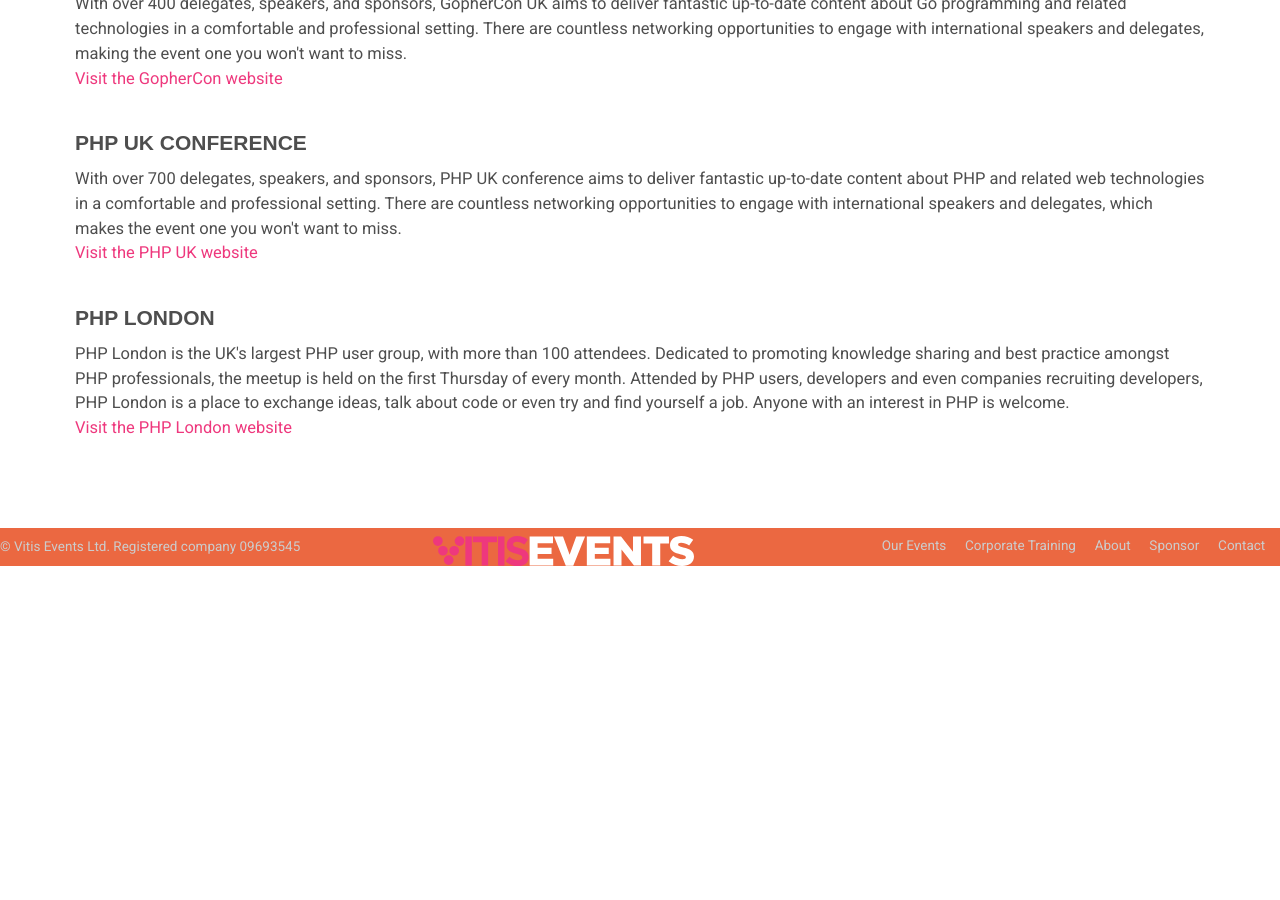
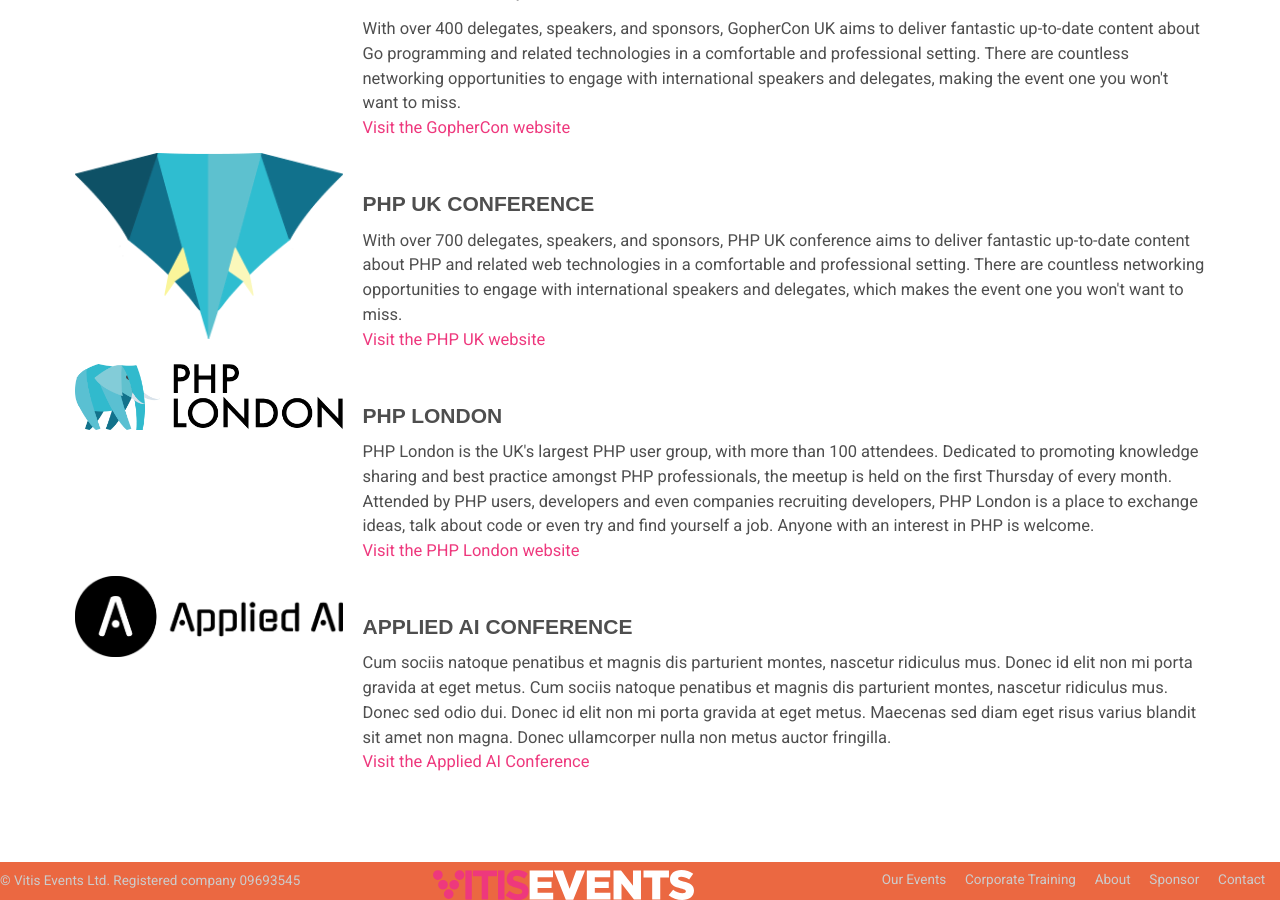
Before and after one commit to vitisevents/vitis-website, a Jekyll site: the page built from events/index.html, in a window 1280 px wide and 900 px high, scrolled down 745 px. Built offline with Jekyll 4.4.1, drawn with Linux system fonts in a browser that asks for light colours; some web fonts are replaced; comment, search, counter and statistics services are not loaded; before the commit the page ends 1311 px from its top, so only the background shows below that.

Commit message:
Style events

```diff
--- a/events/index.html
+++ b/events/index.html
@@ -13,20 +13,53 @@
 
 <div class="row">
 	<div class="wrapper">
+		<div class="grid events">
+			<div class="grid__item u-1/4">
+				<img src="/assets/images/events/gophercon.png" alt="GopherCon UK">
+			</div>
+			<div class="grid__item u-3/4">
 				<h3>GopherCon UK</h3>
 				<p>GopherCon UK is a three day event, one workshop day and two conference days with 2 tracks, held at The Brewery, in the heart of the City of London.</p>
 				<p>With over 400 delegates, speakers, and sponsors, GopherCon UK aims to deliver fantastic up-to-date content about Go programming and related technologies in a comfortable and professional setting. There are countless networking opportunities to engage with international speakers and delegates, making the event one you won't want to miss.<br>
 					<a href="https://www.gophercon.co.uk">Visit the GopherCon website</a>
 				</p>
+			</div>
+		</div>
 
+		<div class="grid events">
+			<div class="grid__item u-1/4">
+				<img src="/assets/images/events/php_confrence.png" alt="PHP UK Conference">
+			</div>
+			<div class="grid__item u-3/4">
 				<h3>PHP UK Conference</h3>
 				<p>With over 700 delegates, speakers, and sponsors, PHP UK conference aims to deliver fantastic up-to-date content about PHP and related web technologies in a comfortable and professional setting. There are countless networking opportunities to engage with international speakers and delegates, which makes the event one you won't want to miss.<br>
 					<a href="https://www.phpconference.co.uk">Visit the PHP UK website</a>
 				</p>
+			</div>
+		</div>
 
+		<div class="grid events">
+			<div class="grid__item u-1/4">
+				<img src="/assets/images/events/php_london_black.png" alt="PHP London User Group">
+			</div>
+			<div class="grid__item u-3/4">
 				<h3>PHP London</h3>
 				<p>PHP London is the UK's largest PHP user group, with more than 100 attendees. Dedicated to promoting knowledge sharing and best practice amongst PHP professionals, the meetup is held on the first Thursday of every month. Attended by PHP users, developers and even companies recruiting developers, PHP London is a place to exchange ideas, talk about code or even try and find yourself a job. Anyone with an interest in PHP is welcome.<br>
 					<a href="https://www.phplondon.org">Visit the PHP London website</a>
 				</p>
 			</div>
 		</div>
+
+		<div class="grid events">
+			<div class="grid__item u-1/4">
+				<img src="/assets/images/events/applied_ai_conference_black.png" alt="Applied AI Conference">
+			</div>
+			<div class="grid__item u-3/4">
+				<h3>Applied AI Conference</h3>
+				<p>Cum sociis natoque penatibus et magnis dis parturient montes, nascetur ridiculus mus. Donec id elit non mi porta gravida at eget metus. Cum sociis natoque penatibus et magnis dis parturient montes, nascetur ridiculus mus. Donec sed odio dui. Donec id elit non mi porta gravida at eget metus. Maecenas sed diam eget risus varius blandit sit amet non magna. Donec ullamcorper nulla non metus auctor fringilla.<br>
+					<a href="https://www.appliedai.co.uk">Visit the Applied AI Conference</a>
+				</p>
+			</div>
+		</div>
+	</div>
+</div>
```
Also changed, not shown: assets/sass/components/_events.scss (added, +15 -0 lines). Lines whose indentation alone changed are shown as unchanged.
